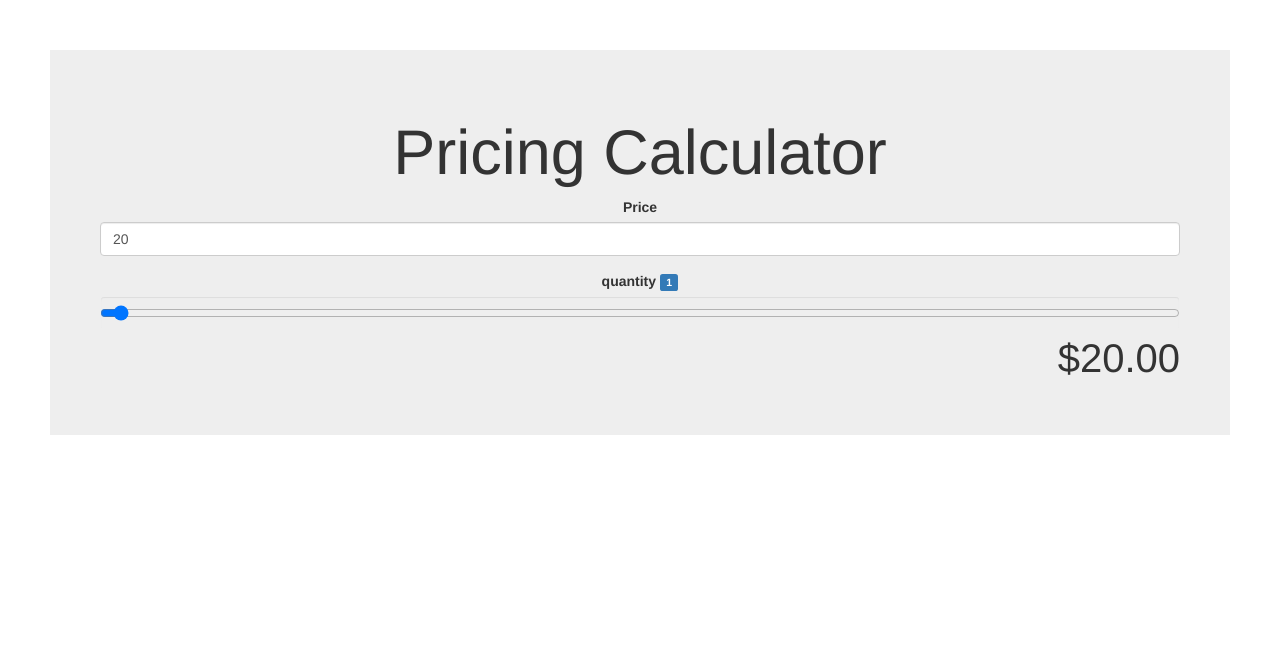
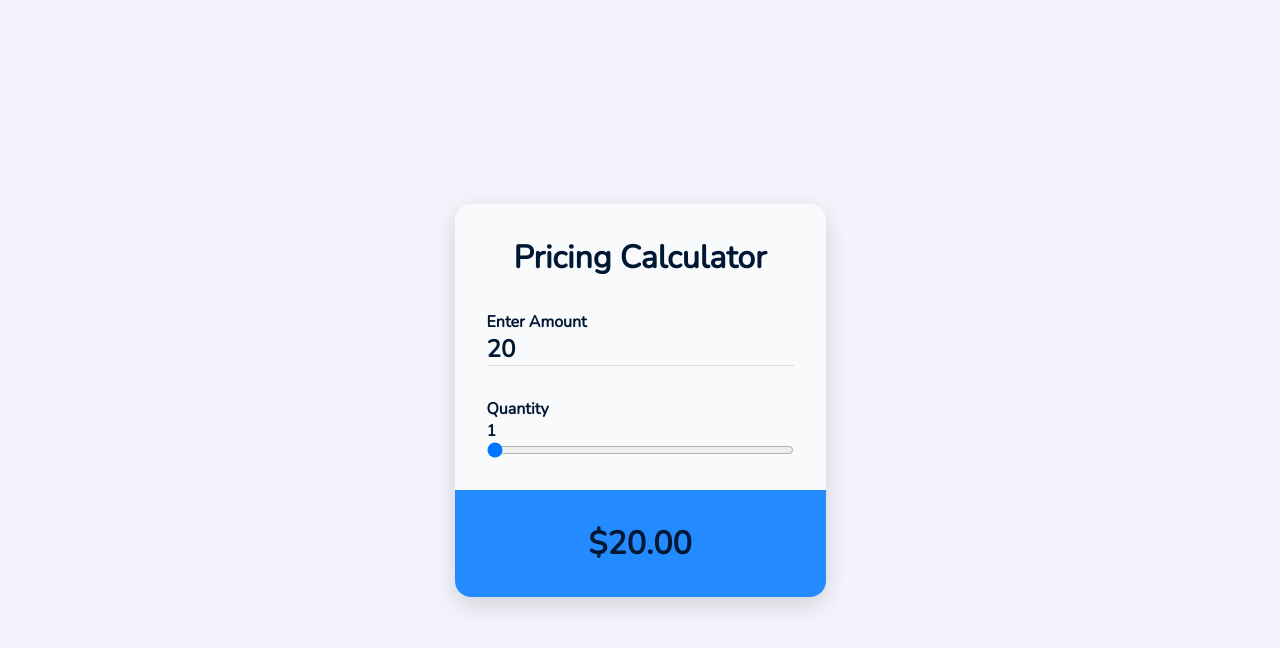
Before and after one commit to Saurabhdaswant/Pricing-Calculator, a plain HTML site: page index.html in a window 1280 px wide. Drawn offline with nearby package versions, Linux system fonts and the light colour scheme.

Commit message:
styled it

```diff
--- a/index.html
+++ b/index.html
@@ -2,42 +2,40 @@
 <html lang="en">
 
 <head>
-    <meta charset="UTF-8">
-    <meta http-equiv="X-UA-Compatible" content="IE=edge">
-    <meta name="viewport" content="width=device-width, initial-scale=1.0">
+    <meta charset="UTF-8" />
+    <meta http-equiv="X-UA-Compatible" content="IE=edge" />
+    <meta name="viewport" content="width=device-width, initial-scale=1.0" />
     <title>Pricing Calculator</title>
-    <link rel="stylesheet" href="style.css">
-    <link rel="stylesheet" href="https://maxcdn.bootstrapcdn.com/bootstrap/3.4.1/css/bootstrap.min.css">
-
+    <link rel="stylesheet" href="style.css" />
 </head>
 
-<div class="jumbotron text-center">
-    <h1>Pricing Calculator</h1>
+<main>
+    <div class="main-stuff">
+        <div class="jumbotron">
+            <h1>Pricing Calculator</h1>
+            <form>
+                <div class="form-group price-div">
+                    <label for="price">
+                        <p>Enter Amount</p>
+                    </label>
+                    <input type="text" class="form-control" name="price" value="20" />
+                </div>
 
-    <form>
-
-        <div class="form-group">
-            <label for="price">Price</label>
-            <input type="text" class="form-control" name="price" value="20">
+                <div class="form-group">
+                    <label for="quantity">
+                        <p>Quantity</p><span class=" quantity-label">1</span>
+                    </label>
+                    <input type="range" class="form-control" name="quantity" value="1" min="1" max="10" step="1" />
+                </div>
+            </form>
         </div>
-
-        <div class="form-grop">
-            <label for="quantity">quantity
-
-                <span class="label label-primary quantity-label">1</span>
-
-            </label>
-            <input type="range" class="form-control" name="quantity" value="1" min="1" max="10" step="1">
+        <div class="totalDiv">
+            $30
         </div>
-
-    </form>
-
-
-    <div class="text-right text-giant  totalDiv">$30</div>
-</div>
+    </div>
+</main>
 
 <body>
-
     <script src="/app.js"></script>
 </body>
 
--- a/style.css
+++ b/style.css
@@ -1,8 +1,83 @@
-body,
-.jumbotron {
-  padding: 5rem;
+@import url("https://fonts.googleapis.com/css2?family=Nunito&display=swap");
+
+*,
+*::after,
+*::before {
+  margin: 0;
+  padding: 0;
+  box-sizing: border-box;
+  font-family: "Nunito", sans-serif;
+  color: #001833;
 }
 
-.text-giant {
-  font-size: 4rem;
+main {
+  min-height: 100vh;
+  justify-content: center;
+  text-align: center;
+  background-color: #f4f5fc;
 }
+
+main,
+.form-group {
+  display: flex;
+  flex-direction: column;
+}
+
+.price-div {
+  border-bottom: 1px solid gainsboro;
+  margin-bottom: 2rem;
+}
+
+.price-div input,
+.totalDiv {
+  font-size: 1.5rem;
+}
+
+h1 {
+  margin-bottom: 2rem;
+}
+
+input {
+  text-align: center;
+  color: #001833;
+  border: none;
+  text-align: left;
+}
+
+.totalDiv,
+.form-group,
+input {
+  font-weight: bold;
+}
+
+.main-stuff,
+input {
+  background-color: #f8fafb;
+}
+.main-stuff {
+  max-width: 500px;
+  margin: 0 auto;
+
+  border-radius: 1rem;
+  box-shadow: 0px 8px 24px rgba(0, 0, 0, 0.15);
+}
+.jumbotron {
+  border-top-left-radius: 1rem;
+  border-top-right-radius: 1rem;
+}
+
+.form-group {
+  text-align: left;
+}
+
+.totalDiv {
+  font-size: 2rem;
+  background-color: #248aff;
+  border-bottom-left-radius: 1rem;
+  border-bottom-right-radius: 1rem;
+}
+
+.jumbotron,
+.totalDiv {
+  padding: 2rem;
+}
```
